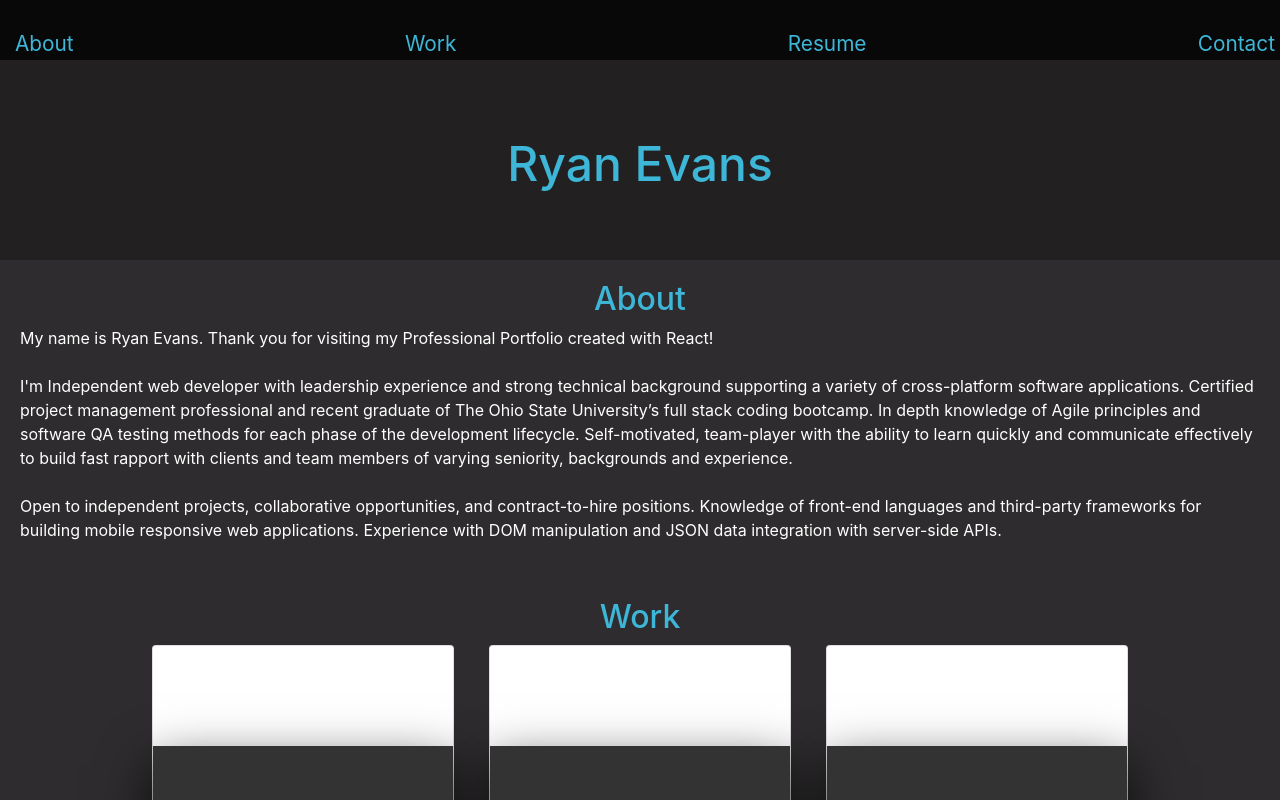
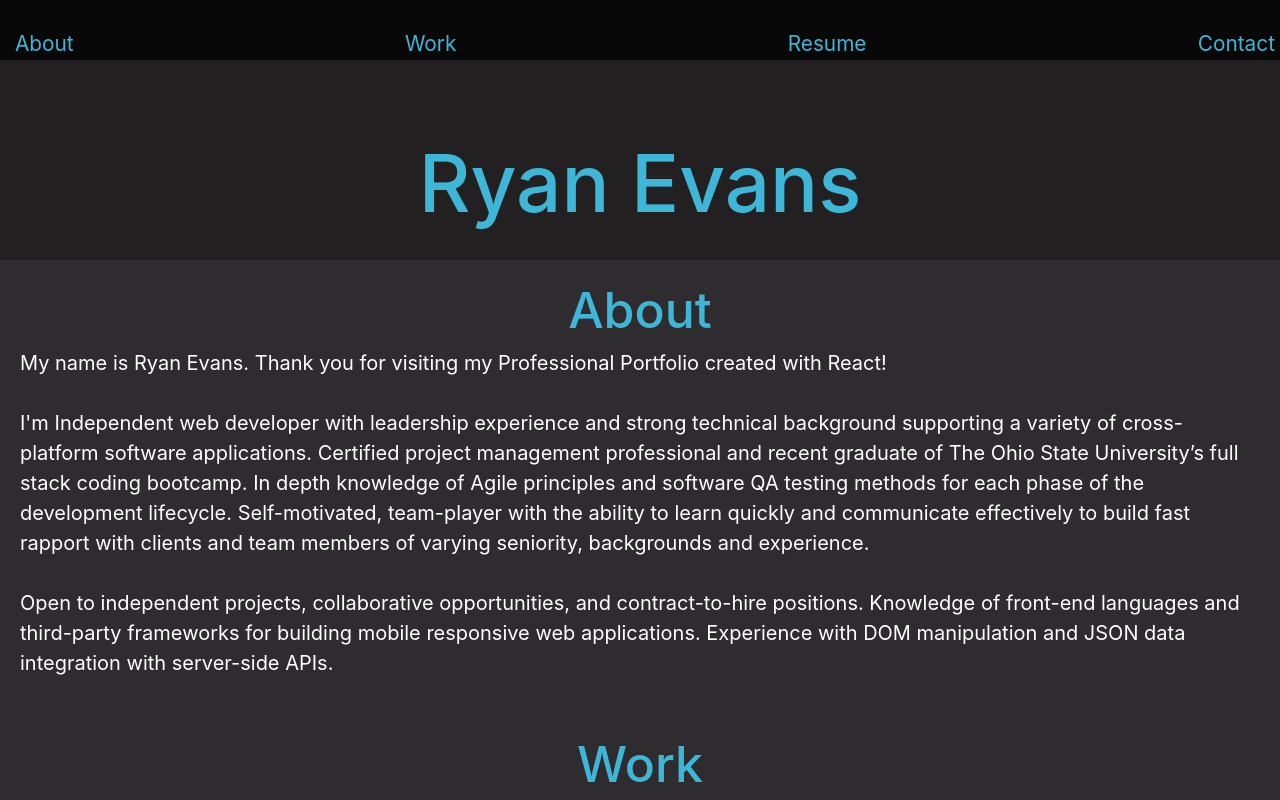
Before and after one commit to rdevans87/ReactPro_Portfolio-, a React (Create React App) app in the folder ryansreactapp/: page / in a window 1280 px wide. Shown: the top 800 px of the page. Built offline with nearby package versions, Linux system fonts and the light colour scheme; the HTML template or start-up script is replaced by a standard one.

Commit message:
updating font size for reading

```diff
--- a/ryansreactapp/src/components/About.js
+++ b/ryansreactapp/src/components/About.js
@@ -5,7 +5,7 @@ import "../styles/About.css";
 function About() {
   return (
     <section className="about">
-      <h2>About</h2>
+      <h1>About</h1>
       <p>
       My name is Ryan Evans. Thank you for visiting my Professional Portfolio created with React!
       <br></br>
--- a/ryansreactapp/src/components/Work.js
+++ b/ryansreactapp/src/components/Work.js
@@ -5,7 +5,7 @@ import "../styles/Work.css";
 function Work() {
   return (
     <section className="work">
-        <h2>Work</h2>
+        <h1>Work</h1>
         <div class="container">
      <div class="card">
        <div class="face face1">
--- a/ryansreactapp/src/styles/About.css
+++ b/ryansreactapp/src/styles/About.css
@@ -1,10 +1,12 @@
 .about {
+  font-size: 20px;
   background: #2e2c2e;
   padding: 20px;
   color: white;
 }
 
-.about h2 {
+.about h1 {
+  font-size: 50px;
   text-align: center;
   color: #3eb6d7;
 }
--- a/ryansreactapp/src/styles/Contact.css
+++ b/ryansreactapp/src/styles/Contact.css
@@ -5,6 +5,7 @@
   }
 
   .contact h2 {
+    font-size: 50px;
     text-align: center;
     color: #3eb6d7;
   }
--- a/ryansreactapp/src/styles/Header.css
+++ b/ryansreactapp/src/styles/Header.css
@@ -8,5 +8,5 @@
   padding-top: 75px;
   text-align: center;
   color: #3eb6d7;
-  font-size: 3rem;
+  font-size: 5rem;
 }
--- a/ryansreactapp/src/styles/Resume.css
+++ b/ryansreactapp/src/styles/Resume.css
@@ -5,6 +5,7 @@
 }
 
 .resume h2 {
+  font-size: 50px;
   text-align: center;
   color: #3eb6d7;
 }
--- a/ryansreactapp/src/styles/Work.css
+++ b/ryansreactapp/src/styles/Work.css
@@ -13,7 +13,8 @@
     color: white;
   }
 
-  .work h2 {
+  .work h1 {
+    font-size: 50px;
     text-align: center;
     color: #3eb6d7;
   }
@@ -54,12 +55,12 @@
     transform: translateY(0);
     box-shadow:
       inset 0 0 60px whitesmoke,
-      inset 20px 0 80px #f0f,
+      inset 20px 0 80px rgb(0, 255, 51),
       inset -20px 0 80px #0ff,
-      inset 20px 0 300px #f0f,
+      inset 20px 0 300px rgb(0, 255, 51),
       inset -20px 0 300px #0ff,
       0 0 50px #fff,
-      -10px 0 80px #f0f,
+      -10px 0 80px rgb(0, 255, 51),
       10px 0 80px #0ff;
 
   }
```
